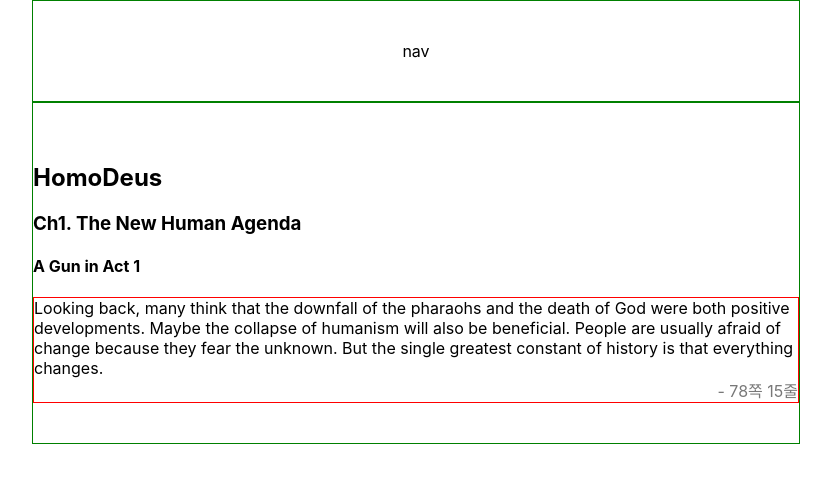
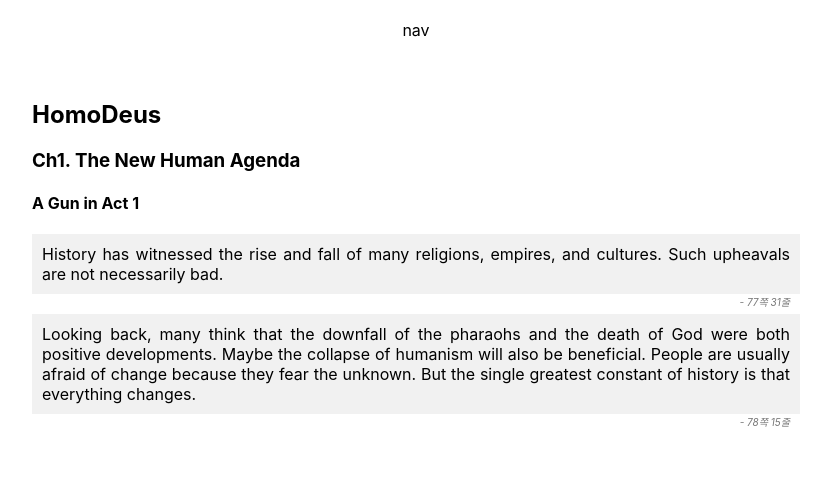
Before and after one commit to JahunSeo/react-gh-pages, a React (Create React App) app: page / in a window 1280 px wide. Shown: the top 482 px of the page, without its empty margins (224-1055 px from the left). Built offline with nearby package versions, Linux system fonts and the light colour scheme.

Commit message:
[johnny] basic styling

```diff
--- a/src/HomoDeus/Quote/index.scss
+++ b/src/HomoDeus/Quote/index.scss
@@ -1,20 +1,23 @@
 .Quote {
-  border: 1px solid red;
-
-  .Item {
-    border: 1px dotted blue;
-  }
+  margin-bottom: 5px;
 
   .Item__quote {
+    background-color: #f1f1f1;
+    padding: 10px 10px;
     margin: 0;
+    font-size: 16px;
+    text-align: justify;
   }
   .Item__localRow {
     display: flex;
     align-items: center;
     justify-content: flex-end;
+    padding: 0 10px;
   }
   .Item__local {
     color: #787878;
     margin: 0;
+    font-size: 10px;
+    font-style: italic;
   }
 }
--- a/src/HomoDeus/index.js
+++ b/src/HomoDeus/index.js
@@ -23,6 +23,15 @@
               <Quote
                 quote={{
                   en: {
+                    content: `History has witnessed the rise and fall of many religions, empires, and cultures. Such upheavals are not necessarily bad.`,
+                    local: { p: 77, r: 31 }
+                  }
+                }}
+                mainLang={mainLang}
+              />
+              <Quote
+                quote={{
+                  en: {
                     content: `Looking back, many think that the downfall of the pharaohs and the death of God were both positive developments. Maybe the collapse of humanism will also be beneficial. People are usually afraid of change because they fear the unknown. But the single greatest constant of history is that everything changes.`,
                     local: { p: 78, r: 15 }
                   }
--- a/src/HomoDeus/index.scss
+++ b/src/HomoDeus/index.scss
@@ -10,8 +10,7 @@
   }
 
   .section {
-    border: 1px solid green;
-    padding: 40px 0;
+    padding: 20px 0;
   }
   .Main {
     text-align: left;
```
